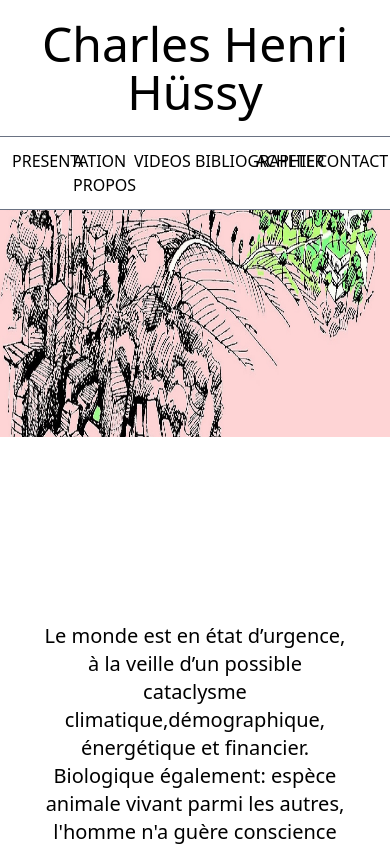
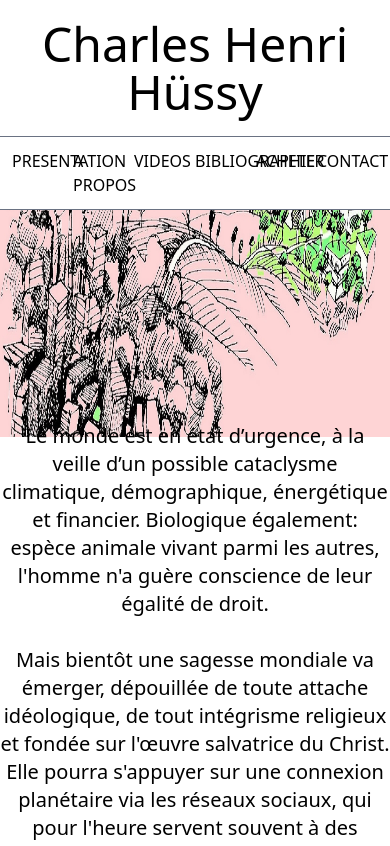
Before and after one commit to MountainEnjoyer/CharlesHussy, a React (Vite) app: page / in a window 390 px wide. Shown: the top 846 px of the page. Built offline with nearby package versions, Linux system fonts and the light colour scheme.

Commit message:
Presentatiob et A Propos updated, un peu de responsive ajouté

```diff
--- a/src/NavBar.tsx
+++ b/src/NavBar.tsx
@@ -2,7 +2,7 @@ import './index.css'
 
 function NavBar () {
     return (
-            <>
+    <>
       <div className=" w-screen fixed top-0 p-0 m-0 text-black z-1">
         <div className=" top-0 l-[50%] text-5xl color-black pb-5 pt-5 bg-white z-1">
           Charles Henri Hüssy
--- a/src/components/Presentation.tsx
+++ b/src/components/Presentation.tsx
@@ -6,16 +6,9 @@ function Presentation() {
   return (
     <>
       <img src={hero} className='absolute h-[300px] w-screen top-[137px]'></img>
-        <p className='absolute text-xl w-[80%] h-[50%] pb-[20px] pt-[200px] ml-[10%]  '>
-          Le monde est en état d’urgence, à la veille d’un possible cataclysme
-          climatique,démographique, énergétique et financier. Biologique
-          également: espèce animale vivant parmi les autres, l'homme n'a guère
-          conscience de leur égalité de droit.
-          Bientôt une sagesse mondiale va émerger, dépouillée de toute attache
-          idéologique, de tout intégrisme religieux et fondée sur l'œuvre salvatrice
-          du Christ. Elle pourra s'appuyer sur une connexion planétaire via les
-          réseaux sociaux, qui pour l'heure servent souvent à des usages égoïstes,
-          déviés voire délictueux.
+        <p className='absolute text-xl lg:w-[65%] md:w-[80%]  h-[50%] pb-[300px] lg:pt-[200px] md:pt-[100px] lg:ml-[16%] md:ml-[8%]  '>
+          Le monde est en état d’urgence, à la veille d’un possible cataclysme climatique, démographique, énergétique et financier. Biologique
+également: espèce animale vivant parmi les autres, l'homme n'a guère conscience de leur égalité de droit. <br/><br/>Mais bientôt une sagesse mondiale va émerger, dépouillée de toute attache idéologique, de tout intégrisme religieux et fondée sur l'œuvre salvatrice du Christ. Elle pourra s'appuyer sur une connexion planétaire via les réseaux sociaux, qui pour l'heure servent souvent à des usages égoïstes, déviants voire délictueux.
         </p>
         <div className='absolute h-[100px] w-[99%] pt-[425px]'></div>
     </>
--- a/src/components/Propos.tsx
+++ b/src/components/Propos.tsx
@@ -4,13 +4,10 @@ import profile from "../assets/profile.jpg"
 function Propos() {
     return (
         <>
-            <div className=' absolute grid grid-cols-3 grid-rows-1 w-[80%]  left-[100px] top-[160px] bg-gray-100 rounded-md'>
-                <img src={profile} className='relative rounded-md scale-75 '></img>
-                <p className='relative col-span-2 text-xl h-[25%] text-black wrap left-[-25px] top-[150px]'>
-                    Charles Henri Hüssy, 84 ans, est professeur honoraire de l'université de
-    Genève. Il a obtenu une licence en théologie, en sociologie, en
-    géographie, puis un doctorat de géographie. Il a été Directeur d’un
-    Centre Universitaire d’Écologie Humaine.
+            <div className=' absolute grid grid-cols-3 grid-rows-1 w-[80%]  lg:left-[100px] md:left-[100px] lg:top-[160px] bg-gray-100 rounded-md'>
+                <img src={profile} className='relative rounded-md lg:scale-75 md:scale-70 sm:scale-60  '></img>
+                <p className='relative col-span-2 text-xl h-[25%] text-black wrap md:t-0 left-[-25px] lg:top-[150px]'>
+                    Charles Henri Hüssy, 84 ans, est professeur honoraire de l'université de Genève. Il a obtenu une licence en théologie, en sociologie, en géographie, puis un doctorat de géographie. Il a été Directeur d’un Centre Universitaire d’Écologie Humaine.
                 </p>
             </div>
         </>
```
